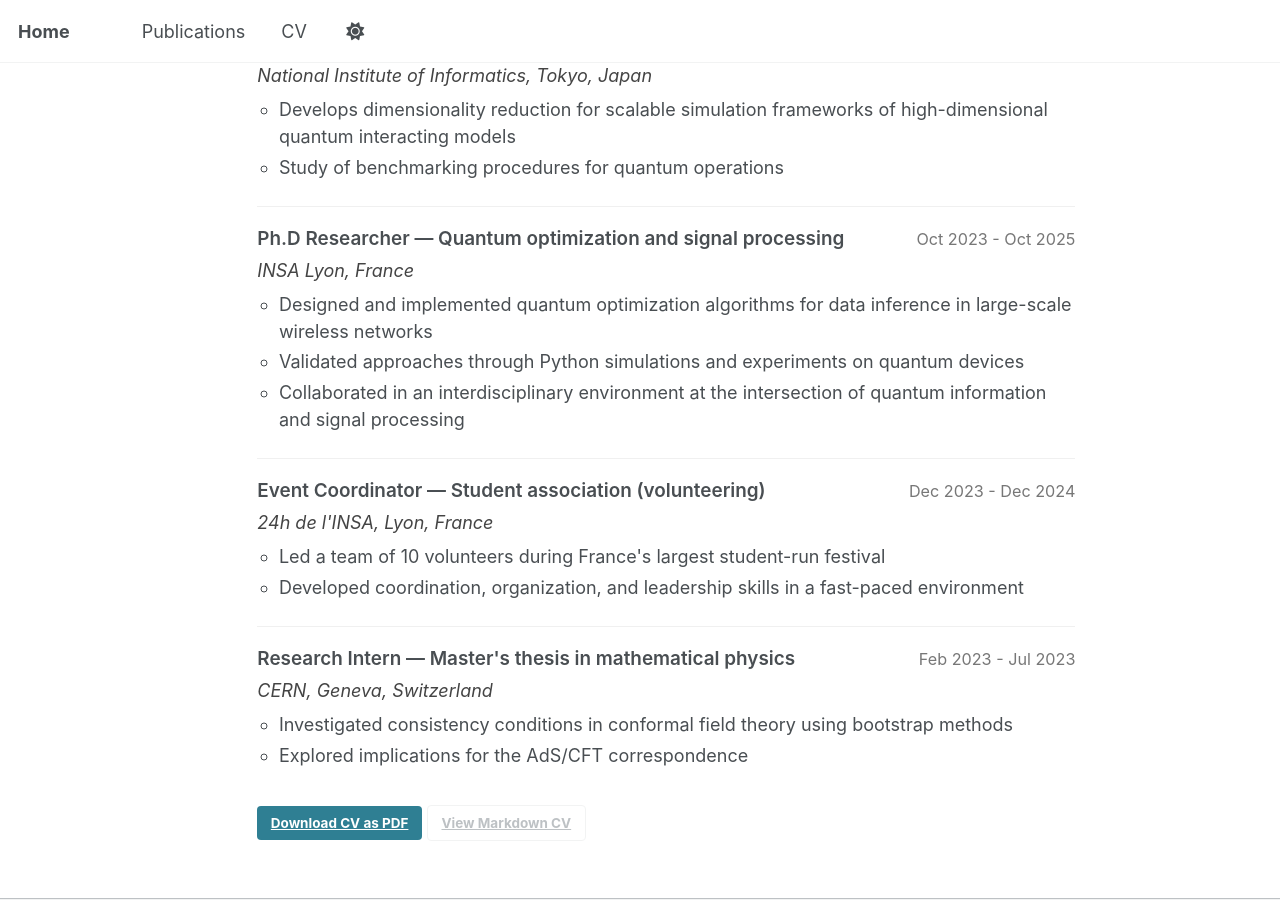
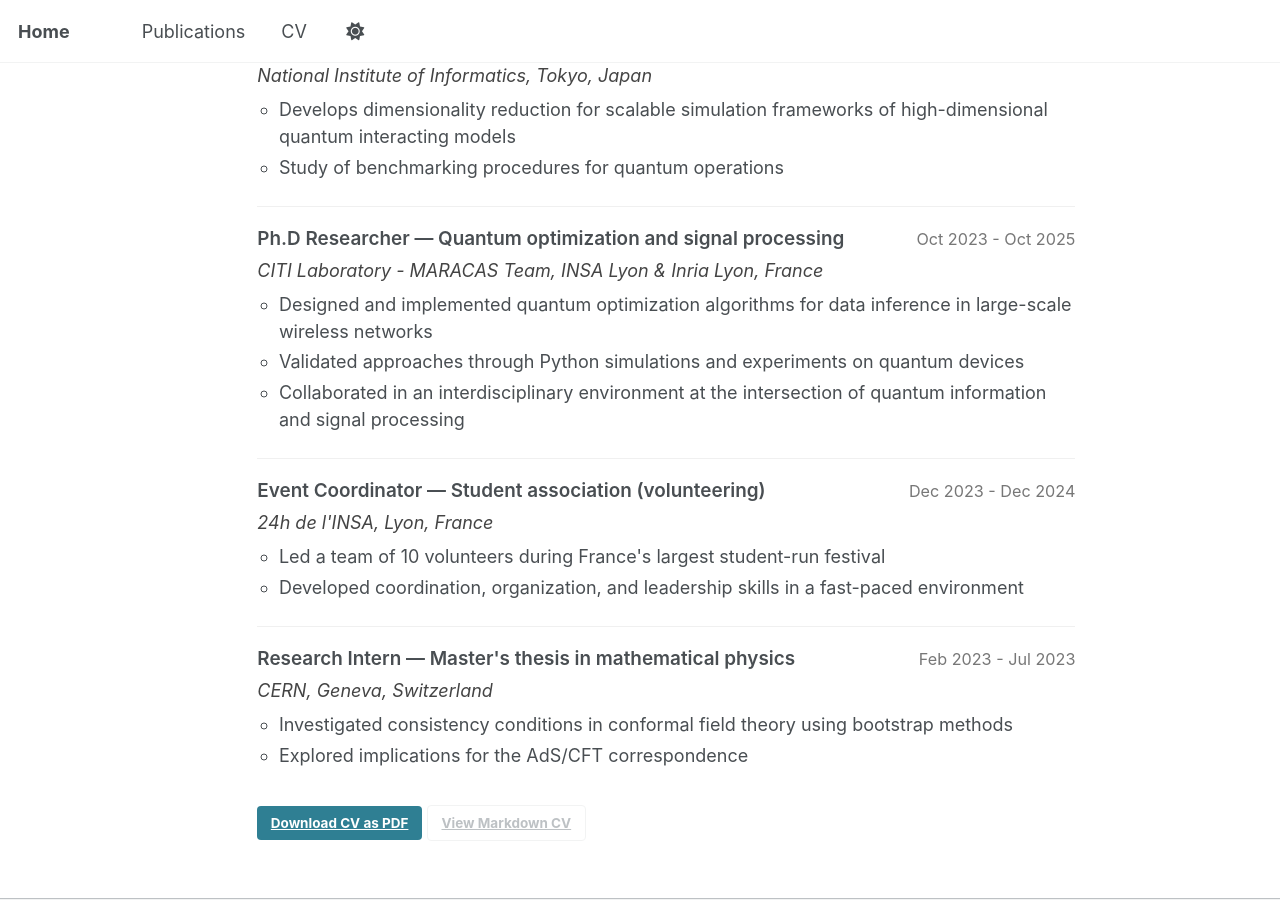
Before and after one commit to rpiron/rpiron.github.io, a Jekyll site: the page built from _pages/cv-json.md, in a window 1280 px wide and 900 px high, scrolled down 603 px. Built offline with Jekyll 4.4.1, drawn with Linux system fonts in a browser that asks for light colours; a script bundle is joined from its source files by our own code; library files that are not in the unit come from our copies.

Commit message:
work phd section company update

```diff
--- a/_data/cv.json
+++ b/_data/cv.json
@@ -43,7 +43,7 @@
     },
     {
       "position": "Ph.D Researcher — Quantum optimization and signal processing",
-      "company": "INSA Lyon, France",
+      "company": "CITI Laboratory - MARACAS Team, INSA Lyon & Inria Lyon, France",
       "startDate": "Oct 2023",
       "endDate": "Oct 2025",
       "highlights": [
```
